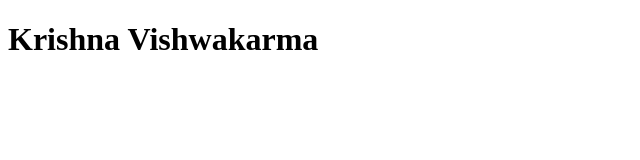
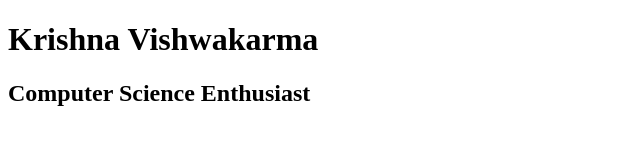
Before and after one commit to krishnavishwakarmaa/MyFirstRepo, a plain HTML site: page index.html in a window 1280 px wide. Shown: the whole page, without its empty margins (0-640 px from the left). Drawn offline with Linux system fonts and the light colour scheme.

Commit message:
Changes made in index.html

```diff
--- a/index.html
+++ b/index.html
@@ -7,5 +7,6 @@
 </head>
 <body>
     <h1>Krishna Vishwakarma</h1>
+    <h2>Computer Science Enthusiast</h2>
 </body>
 </html>
```
